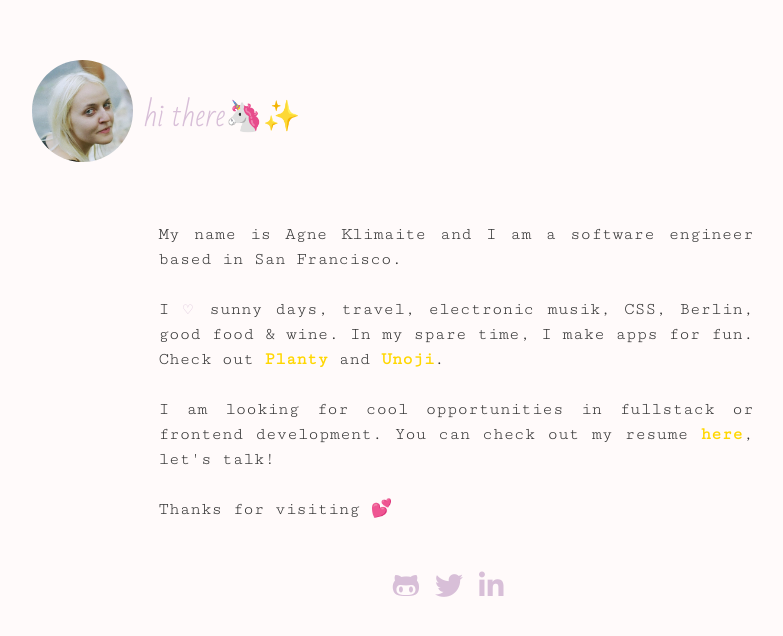
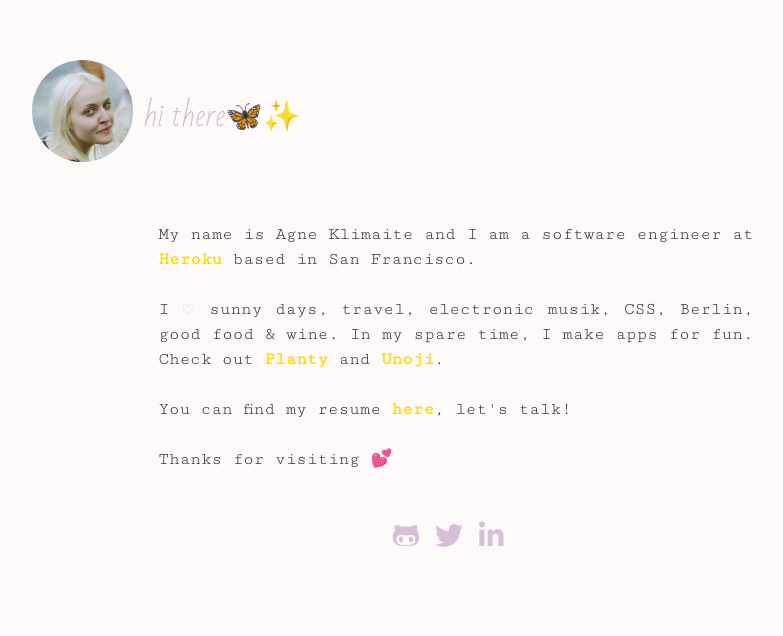
Before and after one commit to agnaite/agnaite, a React (Create React App) app: page / in a window 1280 px wide. Shown: the top 636 px of the page, without its empty margins (184-967 px from the left). Built offline with nearby package versions, Linux system fonts and the light colour scheme.

Commit message:
house cleaning

```diff
--- a/src/Header.js
+++ b/src/Header.js
@@ -7,7 +7,7 @@ class Header extends Component {
     return (
       <div className="App-header">
         <img className="App-logo" src={agne} alt='agne klimaite' />
-        <h2 className="App-title">hi there🦄✨</h2>
+        <h2 className="App-title">hi there<span role="img" aria-label="butterfly sparkle">🦋✨</span></h2>
       </div>
     );
   }
--- a/src/Main.js
+++ b/src/Main.js
@@ -5,11 +5,11 @@ class Main extends Component {
   render() {
     return (
       <p className="App-intro col-sm-6">
-        My name is <h1>Agne Klimaite</h1> and I am a software engineer based in San Francisco.<br /><br />
+        My name is <h1>Agne Klimaite</h1> and I am a software engineer at <a className="App-links" href="https://heroku.com" title="Heroku"> Heroku </a> based in San Francisco.<br /><br />
         I <span className="App-emoji-heart">♡</span> sunny days, travel, electronic musik, CSS, Berlin, good food & wine.
         In my spare time, I make apps for fun. Check out <a className="App-links" href="https://planty-hb.herokuapp.com" title="Planty">Planty</a> and <a className="App-links" href="http://beta.unoji.click" title="Unoji">Unoji</a>.<br /><br />
-        I am looking for cool opportunities in fullstack or frontend development. You can check out my resume <a className="App-links" href="https://www.dropbox.com/s/bmvuf8padlmeg17/klimaite_resume%202.pdf?dl=0">here</a>, let's talk!<br /><br />
-        Thanks for visiting 💕
+        <div hidden>I am looking for cool opportunities in fullstack or frontend development.</div> You can find my resume <a className="App-links" href="https://www.dropbox.com/s/bmvuf8padlmeg17/klimaite_resume%202.pdf?dl=0">here</a>, let's talk!<br /><br />
+        Thanks for visiting <span role="img" aria-label="double heart">💕</span>
       </p>
     );
   }
```
Also changed, not shown: package.json (+13 -1 lines), public/index.html (renamed from index.html), 2 other files (tests, documents, lock files or other folders).
